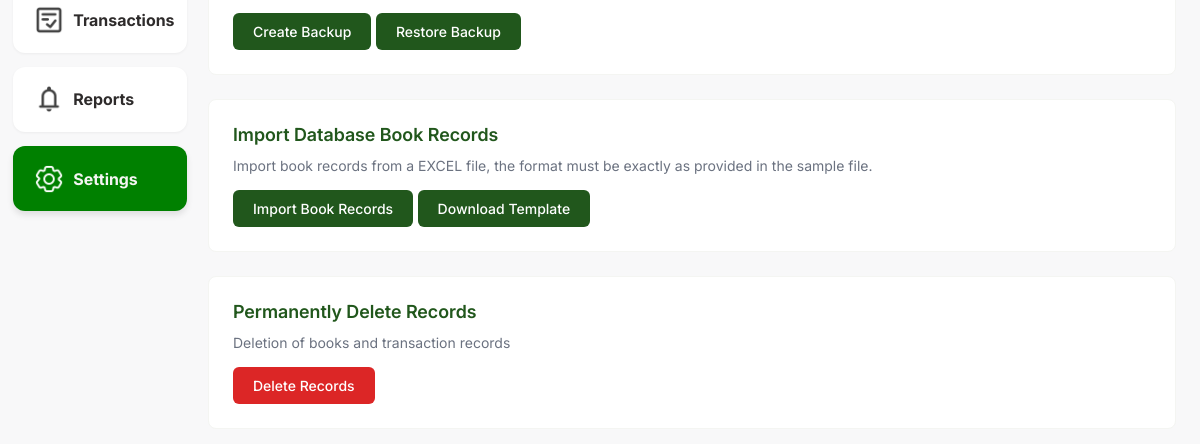
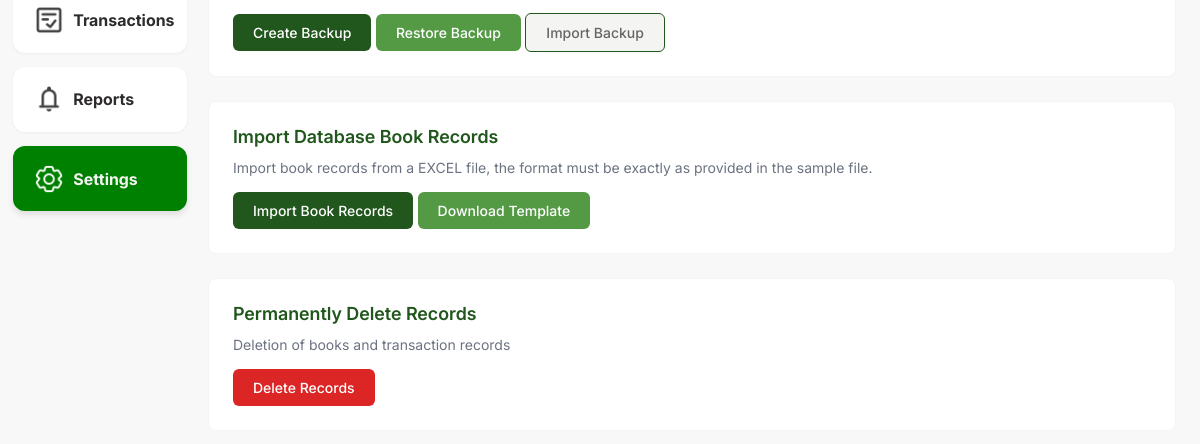
Before and after one commit to Maddwebbot/LMS, an Electron app: page renderer/html/settings.html in a window 1200 px wide. Both pictures are taken after a click on the button "Data Management". Shown: the part 184-628 px from the top of the page. Drawn offline with Linux system fonts and the light colour scheme; no server answers.

Commit message:
ui in settings updated

```diff
--- a/renderer/assets/css/settings.css
+++ b/renderer/assets/css/settings.css
@@ -241,13 +241,13 @@ button {
       box-shadow: 0 4px 12px rgba(220, 38, 38, 0.3);
     }
   }
-}
-
-.btn-secondary {
-  background-color: var(--cl2);
-  color: var(--cl3);
-  &:hover {
-    background-color: var(--cl1);
+  &:nth-of-type(2) {
+    background-color: var(--cl2);
+  }
+  &:nth-of-type(3) {
+    border: 1px solid var(--cl1);
+    background-color: var(--cl3);
+    color: #00000096;
   }
 }
 
--- a/renderer/html/settings.html
+++ b/renderer/html/settings.html
@@ -132,9 +132,14 @@
               <button class="btn-primary" onclick="backupDatabase()">
                 Create Backup
               </button>
-              <!-- Lapa -->
+
               <button class="btn-primary" onclick="restoreBackup()">
                 Restore Backup
+              </button>
+
+              <!-- Lapa -->
+              <button class="btn-primary" onclick="importBackup()">
+                Import Backup
               </button>
             </div>
 
```
